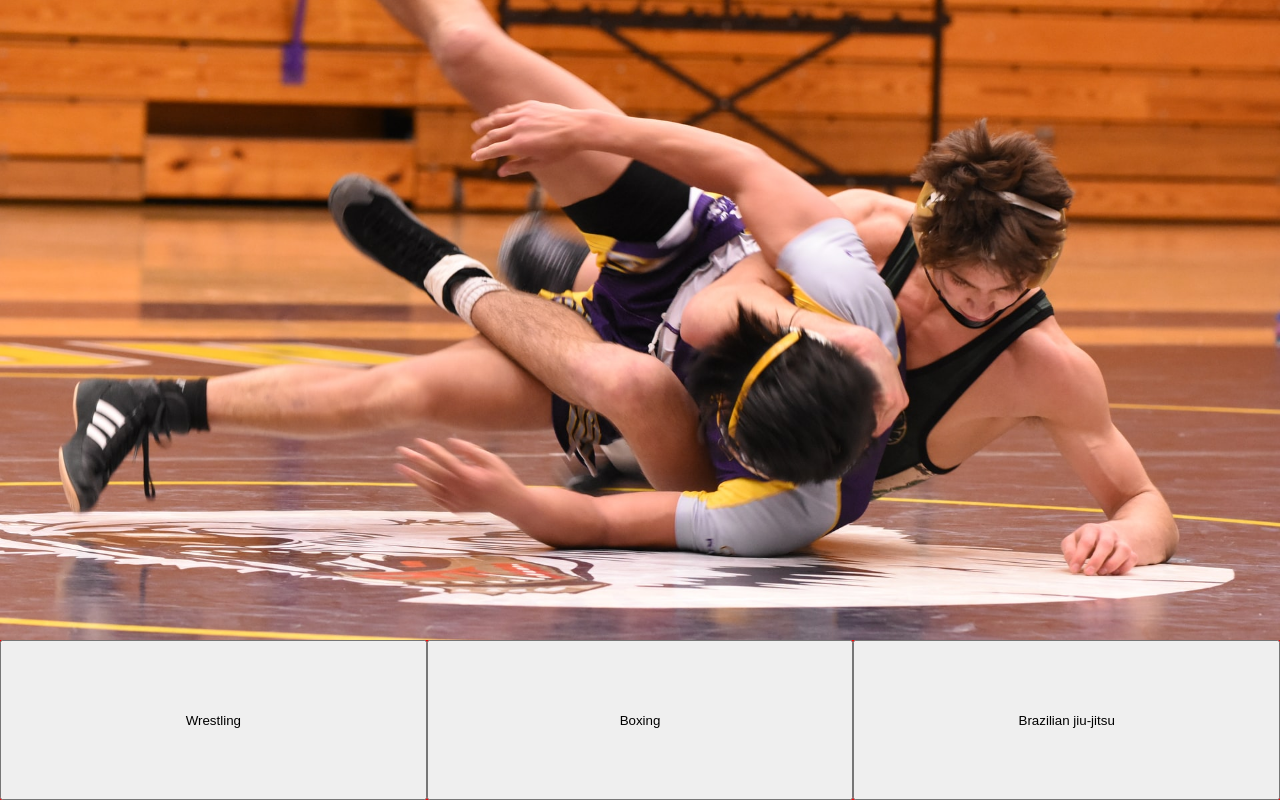
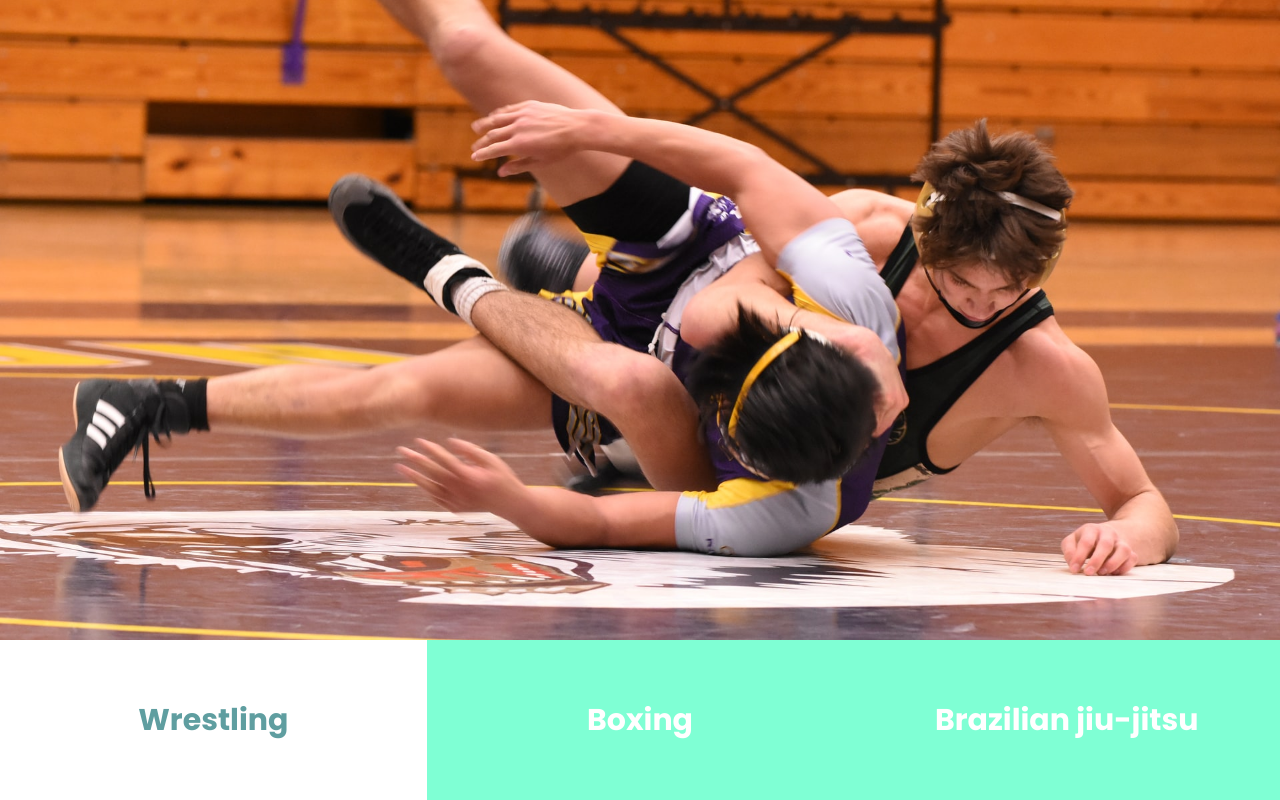
Before and after one commit to FotisAndritsos/Tab-project, a plain HTML site: page index.html in a window 1280 px wide. Both pictures are taken after a click on the button "Wrestling". Drawn offline with Linux system fonts and the light colour scheme.

Commit message:
first attemt js

```diff
--- a/index.html
+++ b/index.html
@@ -25,7 +25,7 @@
            </div>
        </div>
        <div class="tabs">
-           <button id="btnOne">Wrestling</button>
+           <button class="active" id="btnOne">Wrestling</button>
            <button id="btnTwo">Boxing</button>
            <button id="btnThree">Brazilian jiu-jitsu</button>
        </div>
--- a/main.js
+++ b/main.js
@@ -0,0 +1,30 @@
+const btns = document.querySelectorAll('button');
+const img1 = document.querySelector('.img1');
+const img2 = document.querySelector('.img2');
+const img3 = document.querySelector('.img3');
+
+
+btns.forEach(btn => {
+
+   btn.addEventListener('click', event => {
+        if( event.target.id === "btnOne" ){
+            event.target.classList.add('active');
+            img1.style.display = "block";
+            img2.style.display = "none";
+            img3.style.display = "none";
+        }else if(event.target.id === "btnTwo"){
+            event.target.classList.add('active');
+            img1.style.display = "none";
+            img2.style.display = "block";
+            img3.style.display = "none";
+        }else if(event.target.id === "btnThree"){
+            event.target.classList.add('active');
+            img1.style.display = "none";
+            img2.style.display = "none";
+            img3.style.display = "block";
+        }
+
+
+   });
+
+})
--- a/styles.css
+++ b/styles.css
@@ -45,4 +45,16 @@ img{
 button{
     display: inline-block;
     flex: 1;
+    background-color:aquamarine;
+    color:white;
+    font-weight: 700;
+    font-size: 30px;
+    font-family: inherit;
+    outline: none;
+    border: none;
+    cursor: pointer;
 }
+button.active{
+    background-color: white;
+    color: cadetblue;
+}
```
